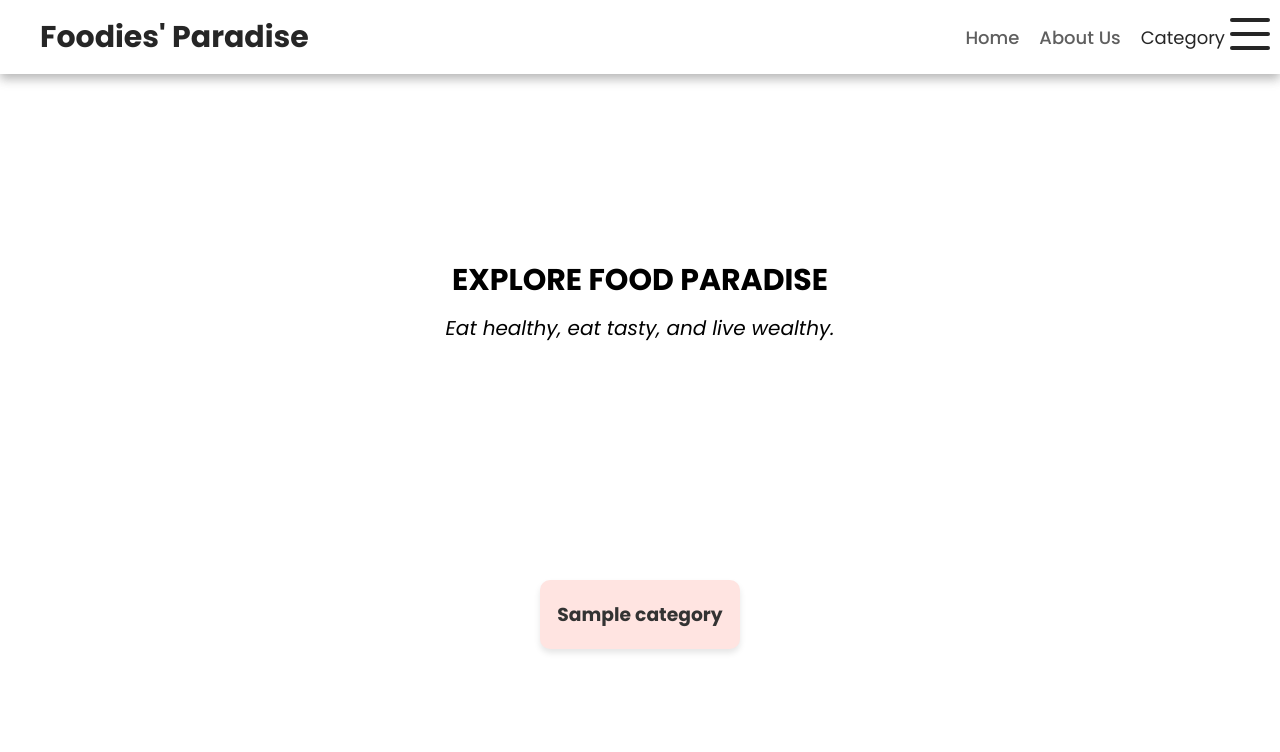
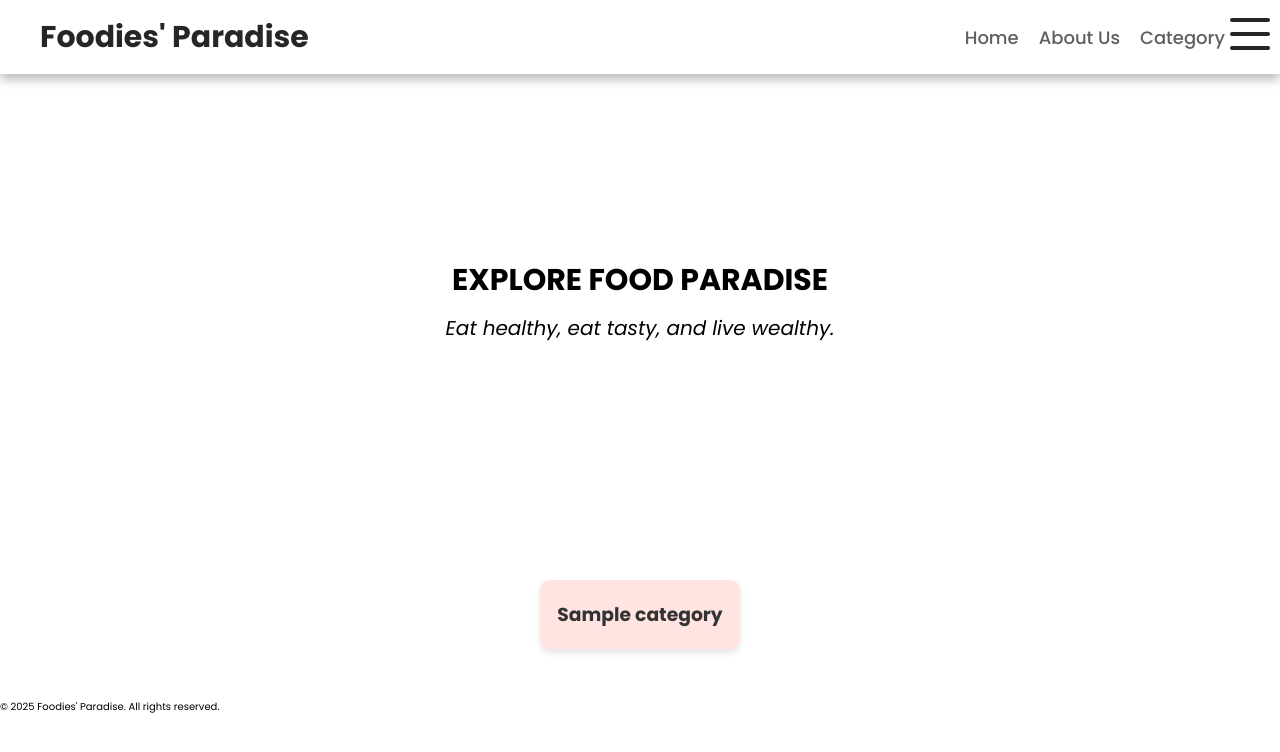
Before and after one commit to vsk612203095/Foodies-Paradise, a Flask app: page / in a window 1280 px wide. Shown: the top 752 px of the page. Run offline with Flask 3, Linux system fonts and the light colour scheme; tables that the repository leaves empty hold one stand-in row (values such as "Sample post").

Commit message:
added base.html

```diff
--- /dev/null
+++ b/templates/base.html
@@ -0,0 +1,58 @@
+<!DOCTYPE html>
+<html lang="en">
+<head>
+    <meta charset="UTF-8">
+    <meta name="viewport" content="width=device-width, initial-scale=1.0">
+    <title>{% block title %}Foodies' Paradise{% endblock %}</title>
+
+    <!-- Stylesheets -->
+    <link rel="stylesheet" href="{{ url_for('static', filename='css/style.css') }}">
+    <link rel="stylesheet" href="https://cdnjs.cloudflare.com/ajax/libs/font-awesome/6.5.2/css/all.min.css" integrity="sha512-SnH5WK+bZxgPHs44uWIX+LLJAJ9/2PkPKZ5QiAj6Ta86w+fsb2TkcmfRyVX3pBnMFcV7oQPJkl9QevSCWr3W6A==" crossorigin="anonymous" referrerpolicy="no-referrer" />
+
+    <!-- JavaScript -->
+    <script src="{{ url_for('static', filename='js/script.js') }}" defer></script>
+</head>
+<body>
+    <nav class="nav">
+        <div class="nav-container container">
+            <input type="checkbox" id="menu-toggle">
+            <div class="hori-lines">
+                <span class="line line1"></span>
+                <span class="line line2"></span>
+                <span class="line line3"></span>
+            </div>
+
+            <ul class="dropdown-menu">
+                {% if username %}
+                    <li><i class="fas fa-user"></i> <a href="{{ url_for('profile') }}">Profile</a></li>
+                    <li><i class="fas fa-bookmark"></i> <a href="#">Saved List</a></li>
+                    <li><i class="fas fa-heart"></i> <a href="{{ url_for('liked_list') }}">Liked List</a></li>
+                    <li class="logout"><i class="fas fa-sign-out-alt"></i> <a href="{{ url_for('logout') }}">Logout</a></li>
+                {% else %}
+                    <li><i class="fas fa-sign-in-alt"></i> <a href="{{ url_for('login') }}">Login</a></li>
+                {% endif %}
+            </ul>
+
+            <ul class="nav-items">
+                <li><a href="{{ url_for('home') }}">Home</a></li>
+                <li><a href="{{ url_for('about') }}">About Us</a></li>
+                <li><a href="#">Category</a></li>
+            </ul>
+
+            <h1 class="logo">Foodies' Paradise</h1>
+        </div>
+    </nav>
+
+    <main>
+        {% block content %}{% endblock %}
+    </main>
+
+    <footer>
+        <p>&copy; <span id="year"></span> Foodies' Paradise. All rights reserved.</p>
+    </footer>
+
+    <script>
+        document.getElementById("year").textContent = new Date().getFullYear();
+    </script>
+</body>
+</html>
--- a/templates/index.html
+++ b/templates/index.html
@@ -1,62 +1,25 @@
-<!DOCTYPE html>
-<html lang="en">
-<head>
-    <meta charset="UTF-8">
-    <meta name="viewport" content="width=device-width, initial-scale=1.0">
-    <link rel="stylesheet" href="{{ url_for('static', filename='css/style.css') }}">
-    <link rel="stylesheet" href="https://cdnjs.cloudflare.com/ajax/libs/font-awesome/6.5.2/css/all.min.css" integrity="sha512-SnH5WK+bZxgPHs44uWIX+LLJAJ9/2PkPKZ5QiAj6Ta86w+fsb2TkcmfRyVX3pBnMFcV7oQPJkl9QevSCWr3W6A==" crossorigin="anonymous" referrerpolicy="no-referrer" />
-    <script src="{{ url_for('static', filename='js/script.js') }}"></script>
+{% extends "base.html" %}
 
-    <title>Recipe-Website</title>
-</head>
-<body>
-    <nav class="nav">
-        <div class="nav-container container">
-            <input type="checkbox" id="menu-toggle">
-            <div class="hori-lines">
-                <span class="line line1"></span>
-                <span class="line line2"></span>
-                <span class="line line3"></span>
-            </div>
-            <ul class="dropdown-menu">
-                {% if username %}
-                    <li><i class="fas fa-user"></i><a href="{{ url_for('profile') }}">Profile</a></li>
-                    <li><i class="fas fa-bookmark"></i><a href="#">Saved List</a></li>
-                    <li><i class="fas fa-heart"></i><a href="#">Liked List</a></li>
-                    <li class="logout"><i class="fas fa-sign-out-alt"></i><a href="{{ url_for('logout') }}">Logout</a></li>
-                {% else %}
-                    <li><i class="fas fa-sign-in-alt"></i><a href="{{ url_for('login') }}">Login</a></li>
-                {% endif %}
-            </ul>
+{% block title %}Home - Foodies' Paradise{% endblock %}
 
-            <ul class="nav-items">
-                <li><a href="{{ url_for('home') }}">Home</a></li>
-                <li><a href="{{ url_for('about') }}">About Us</a></li>
-                <li>Category</li>
-            </ul>
-            <h1 class="logo">Foodies' Paradise</h1>
-        </div>
-    </nav>
-
+{% block content %}
     <section class="title-area" id="title">
         <div class="title-container">
             <h1 class="main-title">Explore Food Paradise</h1>
             <p>Eat healthy, eat tasty, and live wealthy.</p>
         </div>
     </section>
+
     <section id="food">
         <h2></h2>
         <div class="category-container container">
             {% for category in categories %}
             <div class="food-box">
-                <a href="{{ url_for('show_cuisines',  category_id=category.category_id) }}" class="category-link">
+                <a href="{{ url_for('show_cuisines', category_id=category.category_id) }}" class="category-link">
                     <h3>{{ category.category_name }}</h3>
                 </a>
             </div>
             {% endfor %}
         </div>
     </section>
-
-    <script src="{{ url_for('static', filename='js/script.js') }}"></script>
-</body>
-</html>
+{% endblock %}
```
Also changed, not shown: templates/about.html (+8 -31 lines).
